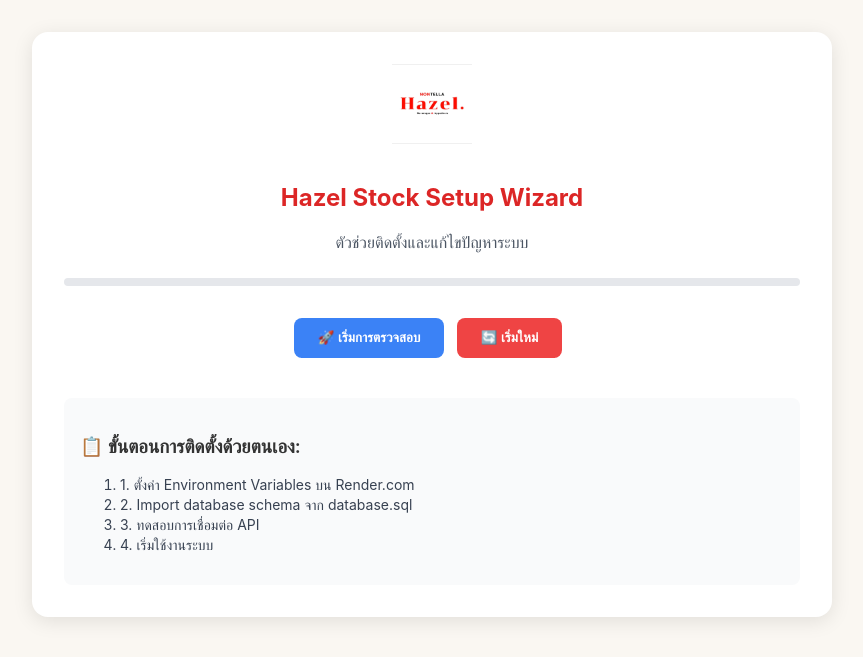
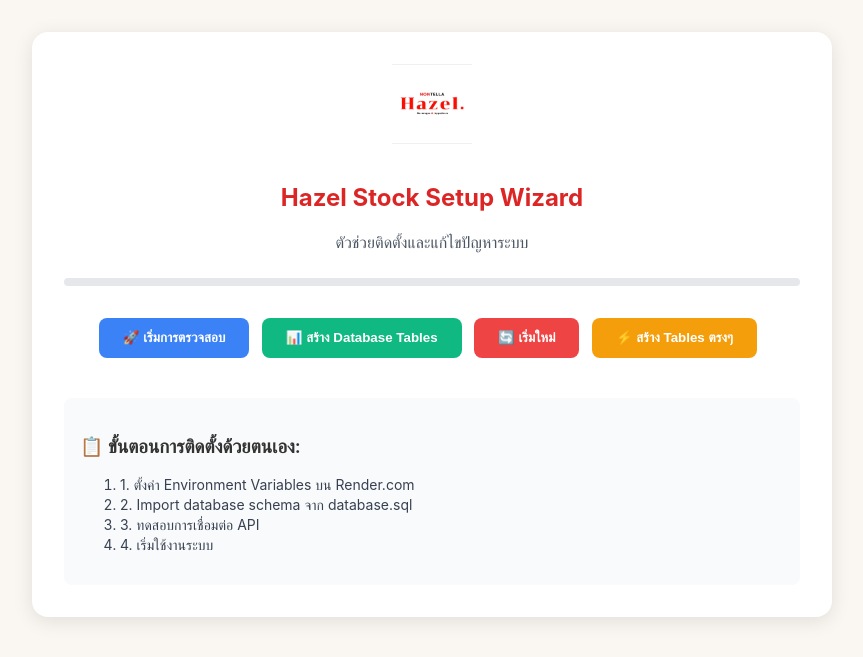
Before and after one commit to Bolos55/hazel-stock, a PHP site: page /hazel-stock/setup.php in a window 1280 px wide. Shown: the top 657 px of the page, without its empty margins (208-1071 px from the left). Run offline with PHP 8.4, Linux system fonts and the light colour scheme.

Commit message:
Add direct database creation button to bypass checks

```diff
--- a/setup.php
+++ b/setup.php
@@ -116,8 +116,9 @@ $isSetupMode = true;
 
         <div class="text-center mt-6">
             <button class="btn-setup" onclick="runSetup()">🚀 เริ่มการตรวจสอบ</button>
-            <button class="btn-setup btn-success" onclick="createTables()" id="btnCreateTables" style="display: none;">📊 สร้าง Database Tables</button>
+            <button class="btn-setup btn-success" onclick="createTables()" id="btnCreateTables">📊 สร้าง Database Tables</button>
             <button class="btn-setup btn-danger" onclick="resetSetup()">🔄 เริ่มใหม่</button>
+            <button class="btn-setup" onclick="directCreateTables()" style="background: #f59e0b;">⚡ สร้าง Tables ตรงๆ</button>
         </div>
 
         <div class="mt-8 p-4 bg-gray-50 rounded-lg">
@@ -409,6 +410,82 @@ $isSetupMode = true;
         function sleep(ms) {
             return new Promise(resolve => setTimeout(resolve, ms));
         }
+
+        // Direct create tables without checks
+        async function directCreateTables() {
+            if (confirm('สร้าง Database Tables ตรงๆ เลยไหม? (ข้ามการตรวจสอบ)')) {
+                try {
+                    // Show loading
+                    document.getElementById('setupSteps').innerHTML = `
+                        <div class="step warning">
+                            <div class="flex items-center">
+                                <span class="status-icon">⏳</span>
+                                <h3 class="font-semibold">กำลังสร้าง Database Tables...</h3>
+                            </div>
+                            <div class="step-content mt-2">
+                                <p class="text-yellow-700">กรุณารอสักครู่...</p>
+                            </div>
+                        </div>
+                    `;
+
+                    // Try multiple ways to call setup-database.php
+                    let response;
+                    let data;
+
+                    try {
+                        response = await fetch('./setup-database.php', { method: 'POST' });
+                        data = await response.json();
+                    } catch (e1) {
+                        try {
+                            response = await fetch('/setup-database.php', { method: 'POST' });
+                            data = await response.json();
+                        } catch (e2) {
+                            try {
+                                response = await fetch('setup-database.php', { method: 'POST' });
+                                data = await response.json();
+                            } catch (e3) {
+                                throw new Error('ไม่สามารถเข้าถึง setup-database.php ได้');
+                            }
+                        }
+                    }
+
+                    if (data.success) {
+                        document.getElementById('setupSteps').innerHTML = `
+                            <div class="step success text-center">
+                                <h2 class="text-2xl font-bold text-green-600 mb-4">🎉 สร้าง Database สำเร็จ!</h2>
+                                <p class="text-green-700 mb-4">Tables: ${data.details.tables_created.join(', ')}</p>
+                                <p class="text-green-700 mb-4">พนักงาน: ${data.details.employees_inserted} คน | วัตถุดิบ: ${data.details.materials_inserted} รายการ</p>
+                                <a href="/" class="btn-primary" style="display: inline-block; text-decoration: none; background: #10b981; color: white; padding: 0.75rem 1.5rem; border-radius: 0.5rem;">
+                                    เข้าสู่ระบบ
+                                </a>
+                            </div>
+                        `;
+                    } else {
+                        document.getElementById('setupSteps').innerHTML = `
+                            <div class="step error">
+                                <h3 class="font-semibold text-red-600">❌ เกิดข้อผิดพลาด</h3>
+                                <p class="text-red-700 mt-2">${data.message}</p>
+                                <div class="mt-2 text-sm text-gray-600">
+                                    <p>Host: ${data.details?.host || 'ไม่ทราบ'}</p>
+                                    <p>Database: ${data.details?.database || 'ไม่ทราบ'}</p>
+                                </div>
+                            </div>
+                        `;
+                    }
+                } catch (error) {
+                    document.getElementById('setupSteps').innerHTML = `
+                        <div class="step error">
+                            <h3 class="font-semibold text-red-600">❌ เกิดข้อผิดพลาด</h3>
+                            <p class="text-red-700 mt-2">${error.message}</p>
+                            <div class="mt-2 text-sm text-gray-600">
+                                <p>ลองตรวจสอบ Environment Variables บน Render.com</p>
+                                <p>หรือลองเข้าไปที่ setup-database.php ตรงๆ</p>
+                            </div>
+                        </div>
+                    `;
+                }
+            }
+        }
     </script>
 </body>
 </html>
```
